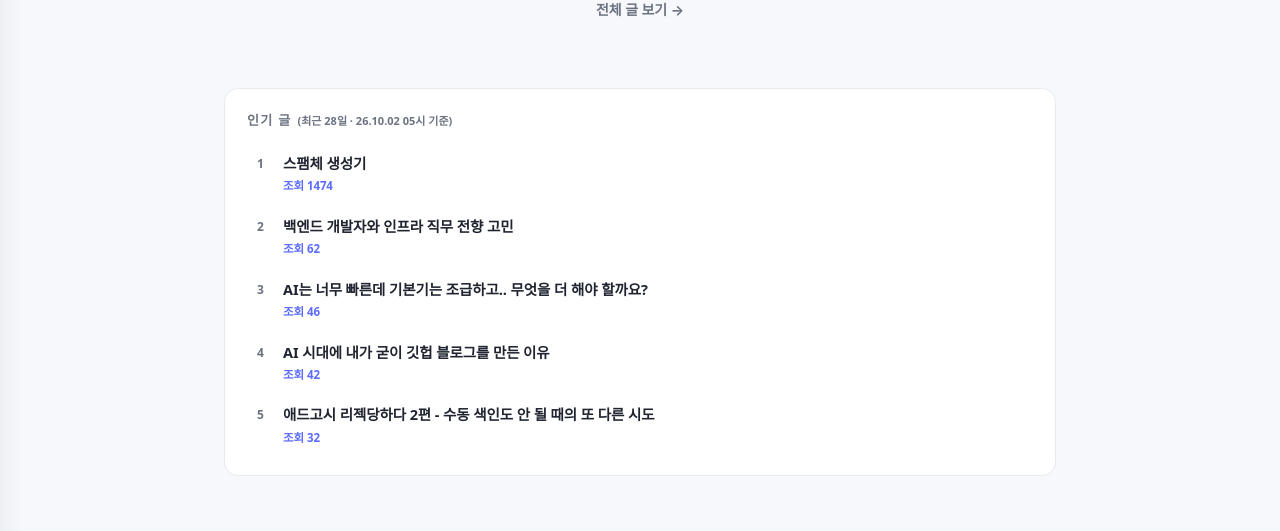
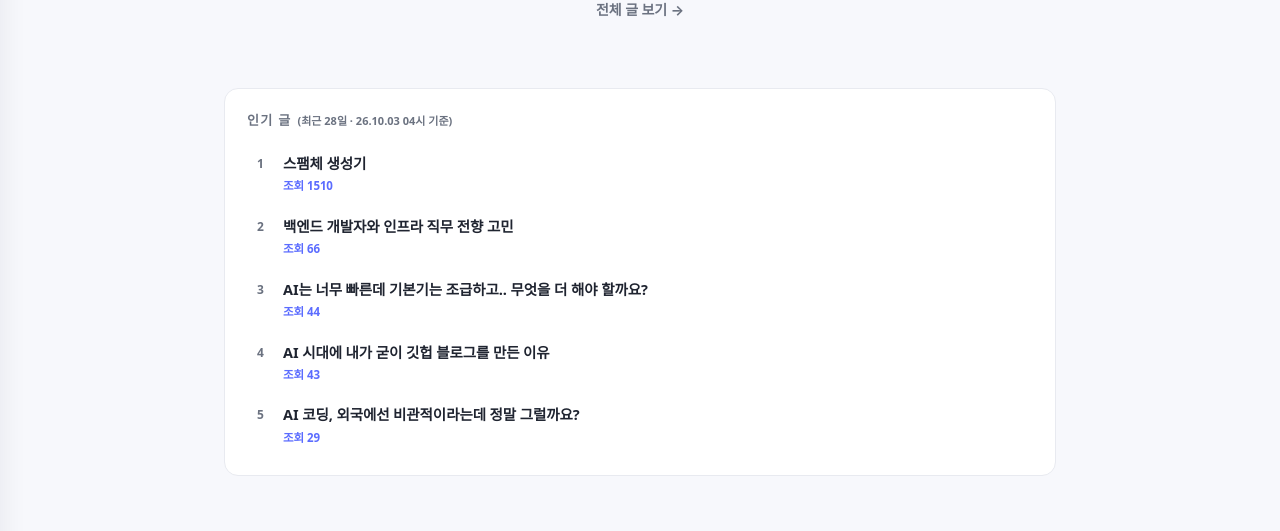
Before and after one commit to panddu/panddu.github.io, a Jekyll site: the page built from index.html, in a window 1280 px wide and 900 px high, scrolled down 2017 px. Shown: the part 147-678 px from the top of the window. Built offline with Jekyll 4.4.1, drawn with Linux system fonts in a browser that asks for light colours; some web fonts are replaced.

Commit message:
chore: update popular posts

```diff
--- a/_data/popular_posts.json
+++ b/_data/popular_posts.json
@@ -1,31 +1,31 @@
 {
-  "generated_at": "2026-10-02T05:06:27+09:00",
+  "generated_at": "2026-10-03T04:45:09+09:00",
   "period_days": 28,
   "posts": [
     {
       "title": "스팸체 생성기",
       "url": "/posts/2019/04/spammaker/",
-      "views": 1474
+      "views": 1510
     },
     {
       "title": "백엔드 개발자와 인프라 직무 전향 고민",
       "url": "/posts/2026/08/backend-and-infra-counsel/",
-      "views": 62
+      "views": 66
     },
     {
       "title": "AI는 너무 빠른데 기본기는 조급하고.. 무엇을 더 해야 할까요?",
       "url": "/posts/2026/08/ai-and-basic-skills/",
-      "views": 46
+      "views": 44
     },
     {
       "title": "AI 시대에 내가 굳이 깃헙 블로그를 만든 이유",
       "url": "/posts/2026/08/why-i-made-github-blog/",
-      "views": 42
+      "views": 43
     },
     {
-      "title": "애드고시 리젝당하다 2편 - 수동 색인도 안 될 때의 또 다른 시도",
-      "url": "/posts/2026/08/adsense-rejection-diary-2/",
-      "views": 32
+      "title": "AI 코딩, 외국에선 비관적이라는데 정말 그럴까요?",
+      "url": "/posts/2026/08/ai-coding-sentiment/",
+      "views": 29
     }
   ]
 }
```
